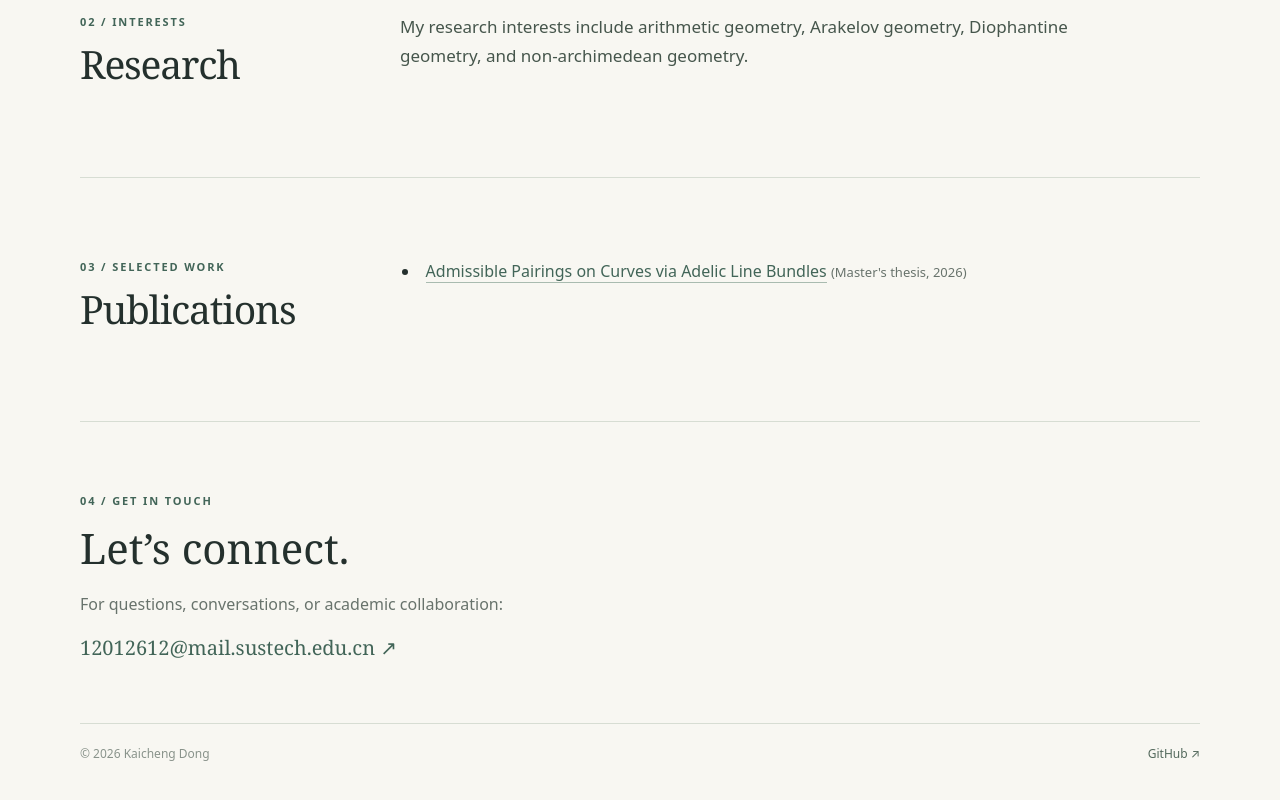
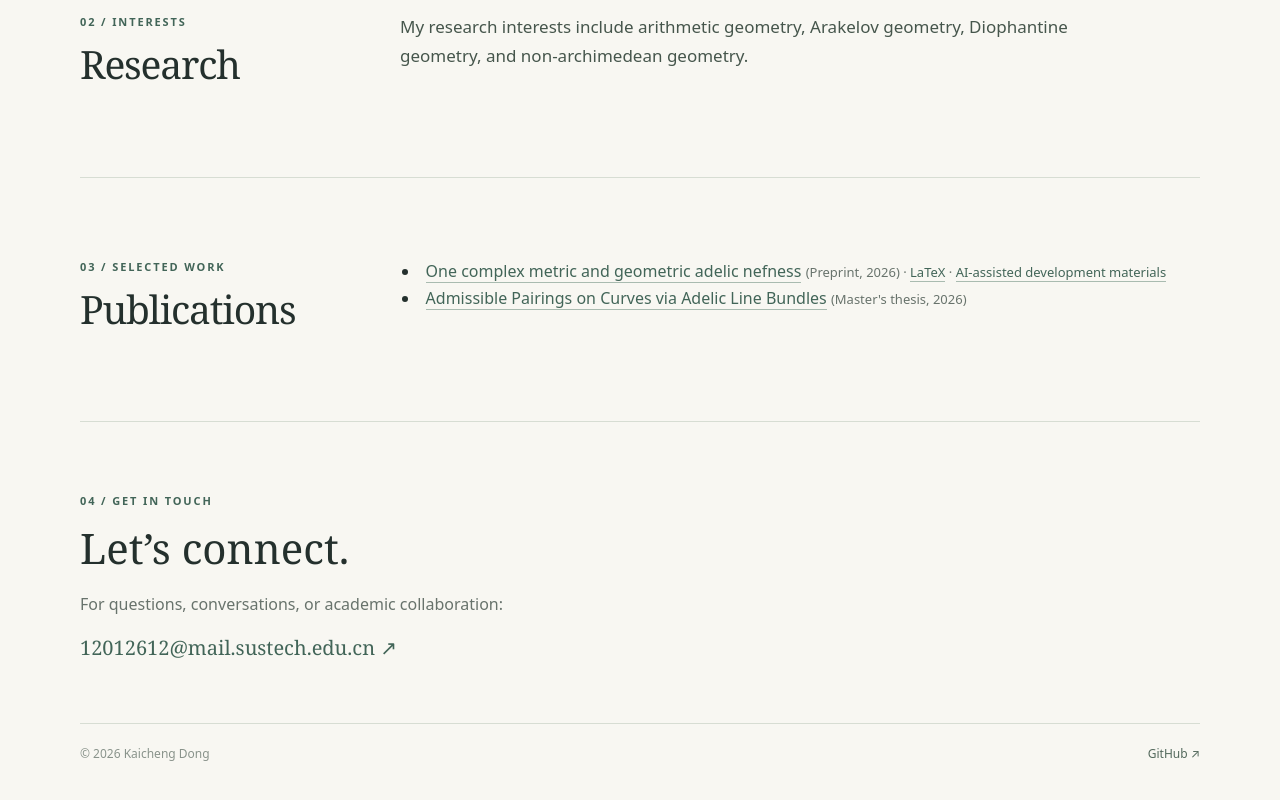
Before and after one commit to DongKaicheng/dongkaicheng.github.io, a plain HTML site: page index.html in a window 1280 px wide. Shown: the part 1048-1848 px from the top of the page. Drawn offline with Linux system fonts and the light colour scheme.

Commit message:
Add One complex metric preprint and PDF to publications

```diff
--- a/index.html
+++ b/index.html
@@ -17,7 +17,7 @@
   <section class="wrap section" id="about"><div class="section-grid"><div><div class="label">01 / Introduction</div><h2>About me</h2></div><div class="body-copy"><p>I am Kaicheng Dong (董开承). I studied in the ALGANT Master programme at the University of Regensburg and the University of Bordeaux. Previously, I received a bachelor's degree in Mathematics and Applied Mathematics from Southern University of Science and Technology.</p></div></div></section>
   <section class="wrap section" id="research"><div class="section-grid"><div><div class="label">02 / Interests</div><h2>Research</h2></div><div class="body-copy"><p>My research interests include arithmetic geometry, Arakelov geometry, Diophantine geometry, and non-archimedean geometry.</p></div></div></section>
   <section class="wrap section" id="work"><div class="section-grid"><div><div class="label">03 / Selected work</div><h2>Publications</h2></div><div>
-    <ul class="paper-list"><li><a href="https://github.com/DongKaicheng/thesis-supplementary-files/releases/download/v1.0/Dong_Kaicheng_Master_Thesis.pdf.pdf">Admissible Pairings on Curves via Adelic Line Bundles</a> <span class="paper-type">(Master's thesis, 2026)</span></li></ul>
+    <ul class="paper-list"><li><a href="papers/one-complex-metric-and-geometric-adelic-nefness.pdf">One complex metric and geometric adelic nefness</a> <span class="paper-type">(Preprint, 2026) · <a href="https://github.com/DongKaicheng/one-complex-metric-ai-development/releases/download/paper-v2026-11-06/One_Complex_Metric_LaTeX_20261106.zip">LaTeX</a> · <a href="https://github.com/DongKaicheng/one-complex-metric-ai-development">AI-assisted development materials</a></span></li><li><a href="https://github.com/DongKaicheng/thesis-supplementary-files/releases/download/v1.0/Dong_Kaicheng_Master_Thesis.pdf.pdf">Admissible Pairings on Curves via Adelic Line Bundles</a> <span class="paper-type">(Master's thesis, 2026)</span></li></ul>
   </div></div></section>
 </main>
 <footer class="wrap footer" id="contact"><div class="label">04 / Get in touch</div><h2>Let’s connect.</h2><p>For questions, conversations, or academic collaboration:</p><a class="contact" href="mailto:12012612@mail.sustech.edu.cn">12012612@mail.sustech.edu.cn ↗</a><div class="bottom"><span>© 2026 Kaicheng Dong</span><a href="https://github.com/DongKaicheng">GitHub ↗</a></div></footer>
@@ -29,7 +29,7 @@ hero:`<div class="eyebrow">数学 · Arithmetic Geometry</div><h1>董开承<span
 
 about:`<div><div class="label">01 / 简介</div><h2>关于我</h2></div><div class="body-copy"><p>我是董开承（Kaicheng Dong）。我曾在雷根斯堡大学和波尔多大学攻读 ALGANT 数学硕士，此前在南方科技大学获得数学与应用数学专业的学士学位。</p></div>`,
 research:`<div><div class="label">02 / 研究兴趣</div><h2>研究方向</h2></div><div class="body-copy"><p>我的研究方向包括 Arithmetic Geometry、Arakelov Geometry、Diophantine Geometry 和 Non-archimedean Geometry。</p></div>`,
-work:`<div><div class="label">03 / 论文</div><h2>论文</h2></div><div><ul class="paper-list"><li><a href="https://github.com/DongKaicheng/thesis-supplementary-files/releases/download/v1.0/Dong_Kaicheng_Master_Thesis.pdf.pdf">Admissible Pairings on Curves via Adelic Line Bundles</a> <span class="paper-type">（硕士论文，2026）</span></li></ul></div>`,
+work:`<div><div class="label">03 / 论文</div><h2>论文</h2></div><div><ul class="paper-list"><li><a href="papers/one-complex-metric-and-geometric-adelic-nefness.pdf">One complex metric and geometric adelic nefness</a> <span class="paper-type">（预印本，2026）· <a href="https://github.com/DongKaicheng/one-complex-metric-ai-development/releases/download/paper-v2026-11-06/One_Complex_Metric_LaTeX_20261106.zip">LaTeX 源码</a> · <a href="https://github.com/DongKaicheng/one-complex-metric-ai-development">AI 辅助研究材料</a></span></li><li><a href="https://github.com/DongKaicheng/thesis-supplementary-files/releases/download/v1.0/Dong_Kaicheng_Master_Thesis.pdf.pdf">Admissible Pairings on Curves via Adelic Line Bundles</a> <span class="paper-type">（硕士论文，2026）</span></li></ul></div>`,
 contact:`<div class="label">04 / 联系方式</div><h2>欢迎交流。</h2><p>如有问题、交流或学术合作，欢迎来信：</p><a class="contact" href="mailto:12012612@mail.sustech.edu.cn">12012612@mail.sustech.edu.cn ↗</a><div class="bottom"><span>© 2026 Kaicheng Dong</span><a href="https://github.com/DongKaicheng">GitHub ↗</a></div>`};
 let language='en';document.querySelector('#language').addEventListener('click',function(){language=language==='en'?'zh':'en';const content=language==='zh'?zh:en;for(const [key,html] of Object.entries(content))nodes[key].innerHTML=html;document.documentElement.lang=language==='zh'?'zh-CN':'en';const labels=language==='zh'?['简介','研究','论文','CV','联系']:['About','Research','Publications','CV','Contact'];nodes.nav.querySelectorAll('a').forEach((a,i)=>a.textContent=labels[i]);this.textContent=language==='zh'?'EN':'中文';this.setAttribute('aria-label',language==='zh'?'Switch to English':'切换到中文');});
 </script>
```
Also changed, not shown: 1 other file.
